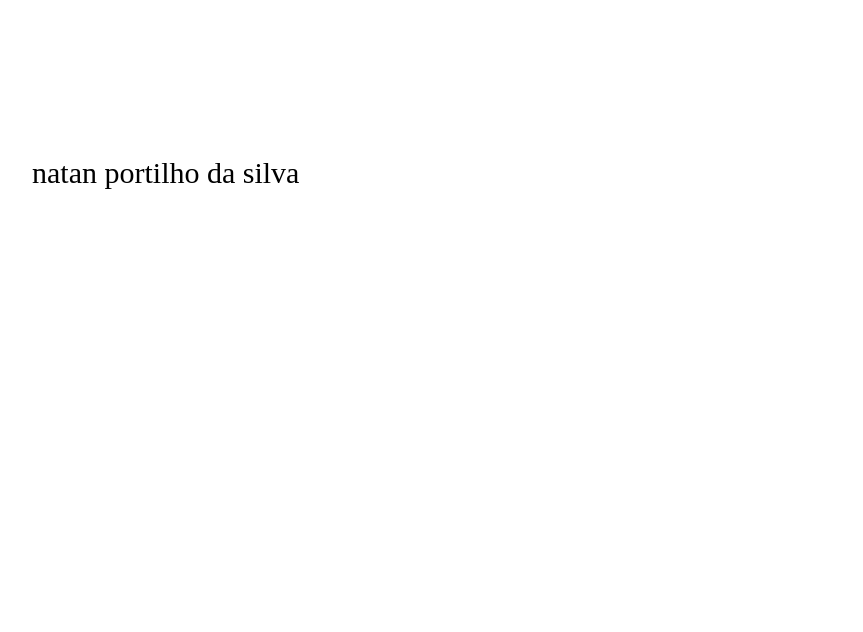
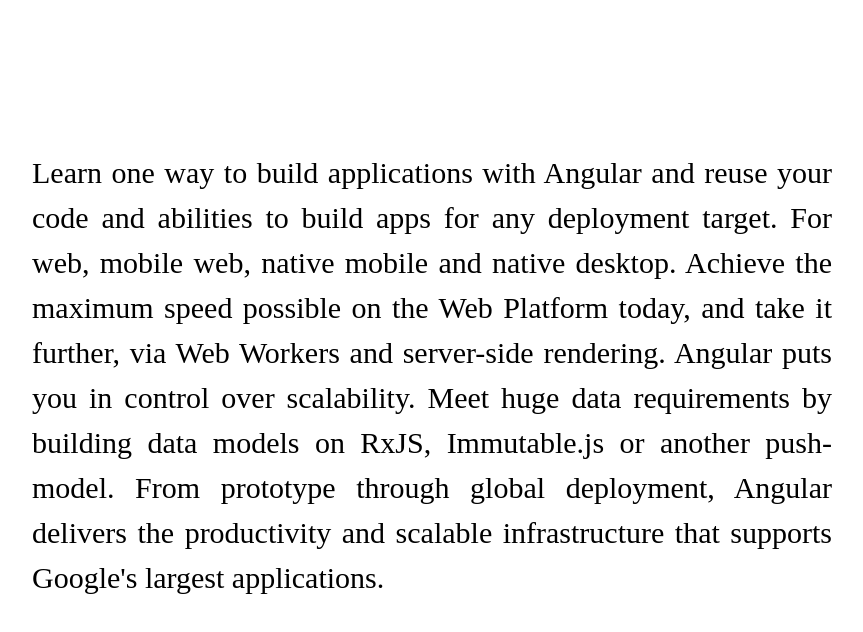
Before and after one commit to natanportilho/typist-dream, an Angular app in the folder typist-dream/: page / in a window 1280 px wide. Both pictures are taken after a click on the button "Start". Shown: the top 632 px of the page, without its empty margins (208-1071 px from the left). Built offline with nearby package versions, Linux system fonts and the light colour scheme.

Commit message:
Chanfing some colors

```diff
--- a/typist-dream/src/app/app.component.html
+++ b/typist-dream/src/app/app.component.html
@@ -1,16 +1,16 @@
-
-
 <div class="initial-section">
   <button id="start-button" class="button" (click)="start()">Start</button>
 </div>
 <div class="main-section" id="main-section">
-<span id="text">
-  natan portilho da silva
-  <!-- É um fato conhecido de todos que um leitor se distrairá com o conteúdo de texto legível de uma página quando estiver examinando sua diagramação. A vantagem de usar Lorem Ipsum é que ele tem uma distribuição normal de letras, ao contrário de "Conteúdo aqui, conteúdo aqui", fazendo com que ele tenha uma aparência similar a de um texto legível. Muitos softwares de publicação e editores de páginas na internet agora usam Lorem Ipsum como texto-modelo padrão, e uma rápida busca por 'lorem ipsum' mostra vários websites ainda em sua fase de construção. Várias versões novas surgiram ao longo dos anos, eventualmente por acidente, e às vezes de propósito (injetando humor, e coisas do gênero). -->
-</span>
+  <span id="text">
+    Learn one way to build applications with Angular and reuse your code and abilities to build apps for any deployment
+    target. For web, mobile web, native mobile and native desktop. Achieve the maximum speed possible on the Web
+    Platform today, and take it further, via Web Workers and server-side rendering.
+
+    Angular puts you in control over scalability. Meet huge data requirements by building data models on RxJS,
+    Immutable.js or another push-model. From prototype through global deployment, Angular delivers the productivity and
+    scalable infrastructure that supports Google's largest applications.
+  </span>
 </div>
 
-<!-- <button class="button" (click)="myFunction()">lolo</button> -->
-
-
 <router-outlet></router-outlet>
--- a/typist-dream/src/app/app.component.ts
+++ b/typist-dream/src/app/app.component.ts
@@ -61,9 +61,9 @@ export class AppComponent {
 
     for (let i = 0; i < this.originalText.length; i++) {
       if (i < position) {
-        newText += '<span style="color:#2a9d8f' + '">' + txt.charAt(i) + '</span>';
+        newText += '<span style="color:#3a6ea5' + '">' + txt.charAt(i) + '</span>';
       } else {
-        newText += '<span style="color:#e63946' + '">' + txt.charAt(i) + '</span>';
+        newText += '<span style="color:#010101' + '">' + txt.charAt(i) + '</span>';
       }
     }
     textElement.innerHTML = newText;
```
